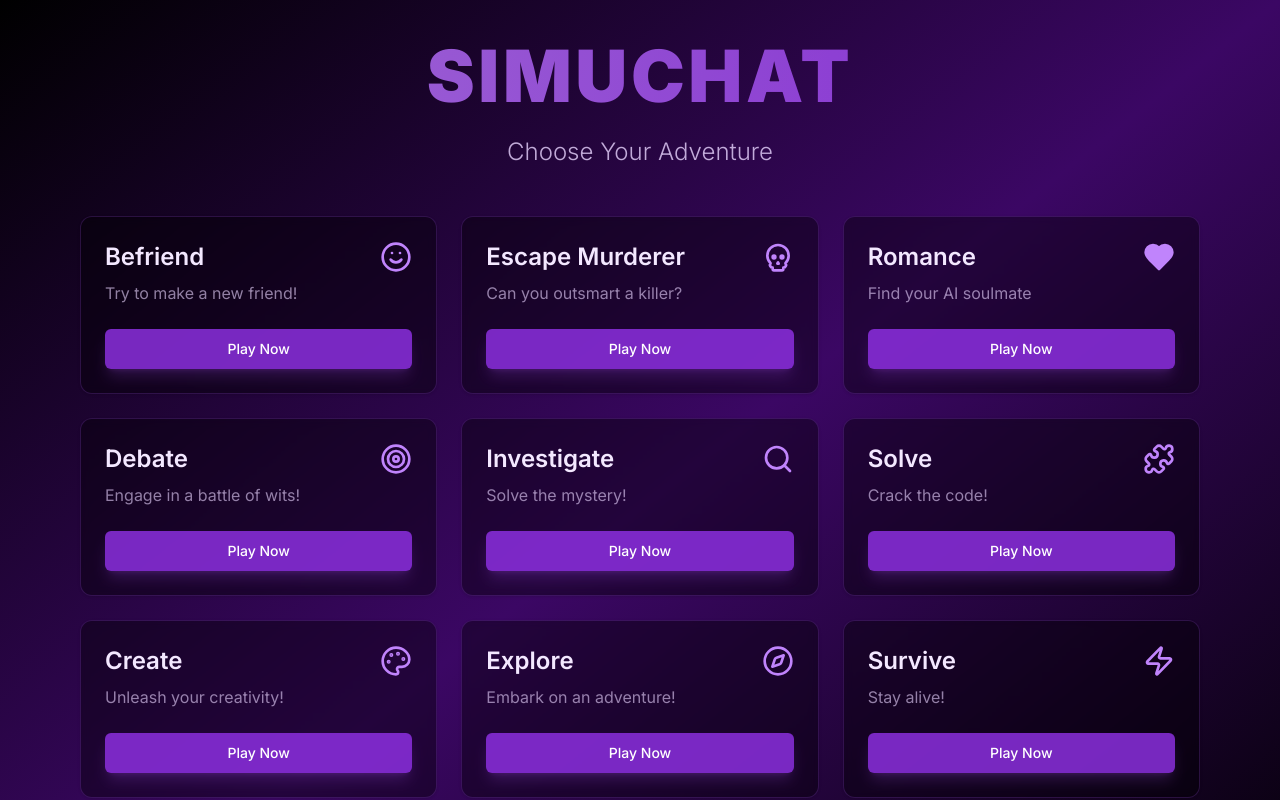
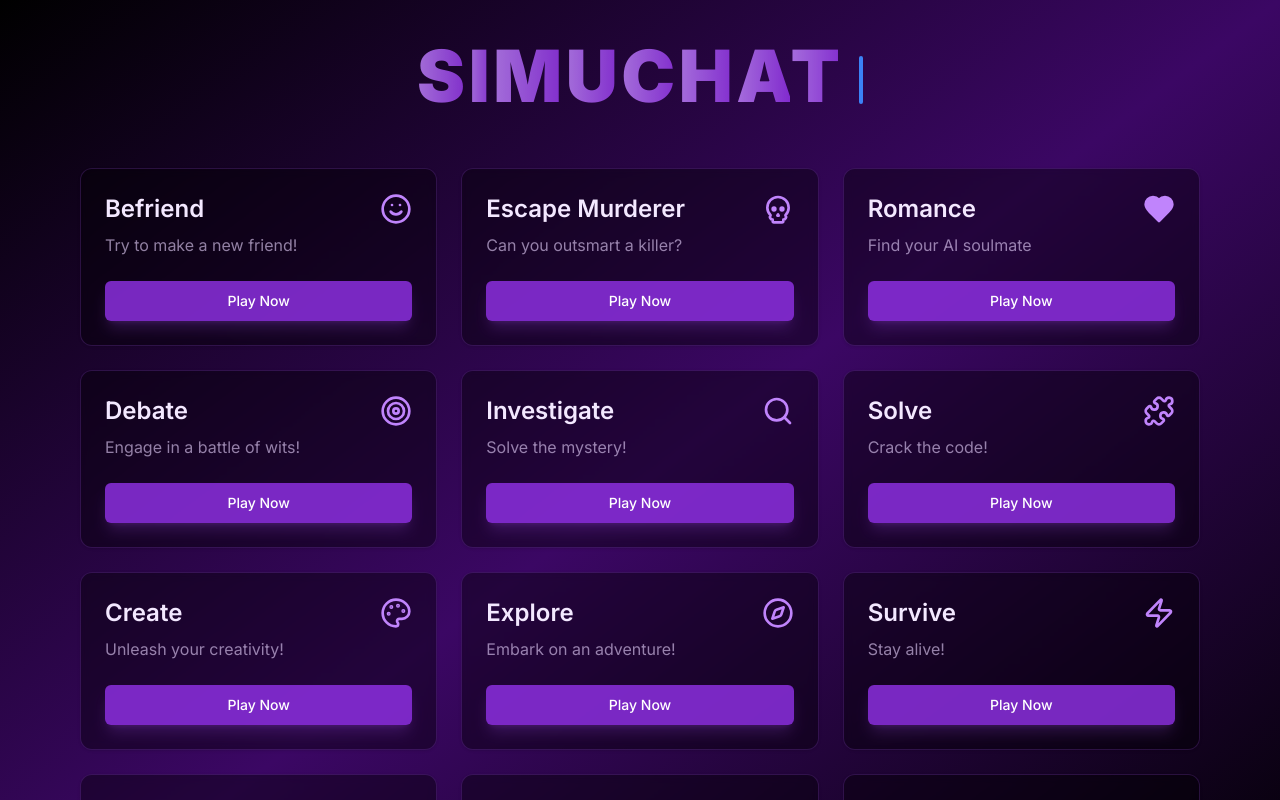
Before and after one commit to sohini1728/ai-chat-game, a Next.js app: page / in a window 1280 px wide. Shown: the top 800 px of the page. Built offline with nearby package versions, Linux system fonts and the light colour scheme.

Commit message:
add typewriter style "simuchat" title

```diff
--- a/app/page.tsx
+++ b/app/page.tsx
@@ -1,3 +1,5 @@
+"use client";
+import { TypewriterEffectSmooth } from "@/components/ui/typewriter-effect";
 import { Card, CardContent, CardFooter } from "@/components/ui/card";
 import { Button } from "@/components/ui/button";
 import {
@@ -16,6 +18,14 @@
 import Link from "next/link";
 
 export default function Home() {
+  const words = [
+    {
+      text: "SIMUCHAT",
+      className:
+        "text-7xl font-black tracking-wider bg-clip-text text-transparent bg-gradient-to-r from-purple-400 to-purple-600 animate-pulse",
+    },
+  ];
+
   const gameModes = [
     {
       name: "Befriend",
@@ -96,12 +106,10 @@
       <div className="max-w-6xl w-full space-y-12 relative">
         <div className="text-center space-y-6 relative">
           <div className="absolute inset-0 bg-purple-500/20 blur-[100px] -z-10" />
-          <h1 className="text-7xl font-black tracking-wider bg-clip-text text-transparent bg-gradient-to-r from-purple-400 to-purple-600 animate-pulse">
-            SIMUCHAT
-          </h1>
-          <p className="text-2xl text-purple-200/80 font-light">
-            Choose Your Adventure
-          </p>
+          <TypewriterEffectSmooth
+            words={words}
+            className="flex justify-center items-center"
+          />
         </div>
 
         <div className="grid md:grid-cols-3 gap-6 px-4">
--- /dev/null
+++ b/components/ui/typewriter-effect.tsx
@@ -0,0 +1,187 @@
+// Source: https://ui.aceternity.com/components/typewriter-effect
+/* eslint-disable */
+
+"use client";
+
+import { cn } from "@/lib/utils";
+import { motion, stagger, useAnimate, useInView } from "framer-motion";
+import { useEffect } from "react";
+
+export const TypewriterEffect = ({
+  words,
+  className,
+  cursorClassName,
+}: {
+  words: {
+    text: string;
+    className?: string;
+  }[];
+  className?: string;
+  cursorClassName?: string;
+}) => {
+  // split text inside of words into array of characters
+  const wordsArray = words.map((word) => {
+    return {
+      ...word,
+      text: word.text.split(""),
+    };
+  });
+
+  const [scope, animate] = useAnimate();
+  const isInView = useInView(scope);
+  useEffect(() => {
+    if (isInView) {
+      animate(
+        "span",
+        {
+          display: "inline-block",
+          opacity: 1,
+          width: "fit-content",
+        },
+        {
+          duration: 0.3,
+          delay: stagger(0.1),
+          ease: "easeInOut",
+        }
+      );
+    }
+  }, [isInView]);
+
+  const renderWords = () => {
+    return (
+      <motion.div ref={scope} className="inline">
+        {wordsArray.map((word, idx) => {
+          return (
+            <div key={`word-${idx}`} className="inline-block">
+              {word.text.map((char, index) => (
+                <motion.span
+                  initial={{}}
+                  key={`char-${index}`}
+                  className={cn(
+                    `dark:text-white text-black opacity-0 hidden`,
+                    word.className
+                  )}
+                >
+                  {char}
+                </motion.span>
+              ))}
+              &nbsp;
+            </div>
+          );
+        })}
+      </motion.div>
+    );
+  };
+  return (
+    <div
+      className={cn(
+        "text-base sm:text-xl md:text-3xl lg:text-5xl font-bold text-center",
+        className
+      )}
+    >
+      {renderWords()}
+      <motion.span
+        initial={{
+          opacity: 0,
+        }}
+        animate={{
+          opacity: 1,
+        }}
+        transition={{
+          duration: 0.8,
+          repeat: Infinity,
+          repeatType: "reverse",
+        }}
+        className={cn(
+          "inline-block rounded-sm w-[4px] h-4 md:h-6 lg:h-10 bg-blue-500",
+          cursorClassName
+        )}
+      ></motion.span>
+    </div>
+  );
+};
+
+export const TypewriterEffectSmooth = ({
+  words,
+  className,
+  cursorClassName,
+}: {
+  words: {
+    text: string;
+    className?: string;
+  }[];
+  className?: string;
+  cursorClassName?: string;
+}) => {
+  // split text inside of words into array of characters
+  const wordsArray = words.map((word) => {
+    return {
+      ...word,
+      text: word.text.split(""),
+    };
+  });
+  const renderWords = () => {
+    return (
+      <div>
+        {wordsArray.map((word, idx) => {
+          return (
+            <div key={`word-${idx}`} className="inline-block">
+              {word.text.map((char, index) => (
+                <span key={`char-${index}`} className={word.className}>
+                  {char}
+                </span>
+              ))}
+              &nbsp;
+            </div>
+          );
+        })}
+      </div>
+    );
+  };
+
+  return (
+    <div className={cn("flex space-x-1 my-6", className)}>
+      <motion.div
+        className="overflow-hidden pb-2"
+        initial={{
+          width: "0%",
+        }}
+        whileInView={{
+          width: "fit-content",
+        }}
+        transition={{
+          duration: 2,
+          ease: "linear",
+          delay: 1,
+        }}
+      >
+        <div
+          className="text-xs sm:text-base md:text-xl lg:text:3xl xl:text-5xl font-bold"
+          style={{
+            whiteSpace: "nowrap",
+          }}
+        >
+          {renderWords()}{" "}
+        </div>{" "}
+      </motion.div>
+      <motion.span
+        initial={{
+          opacity: 0,
+        }}
+        animate={{
+          opacity: 1,
+        }}
+        transition={{
+          duration: 0.8,
+
+          repeat: Infinity,
+          repeatType: "reverse",
+        }}
+        className={cn(
+          "block rounded-sm w-[4px]  h-4 sm:h-6 xl:h-12 bg-blue-500",
+          cursorClassName
+        )}
+      ></motion.span>
+    </div>
+  );
+};
```
